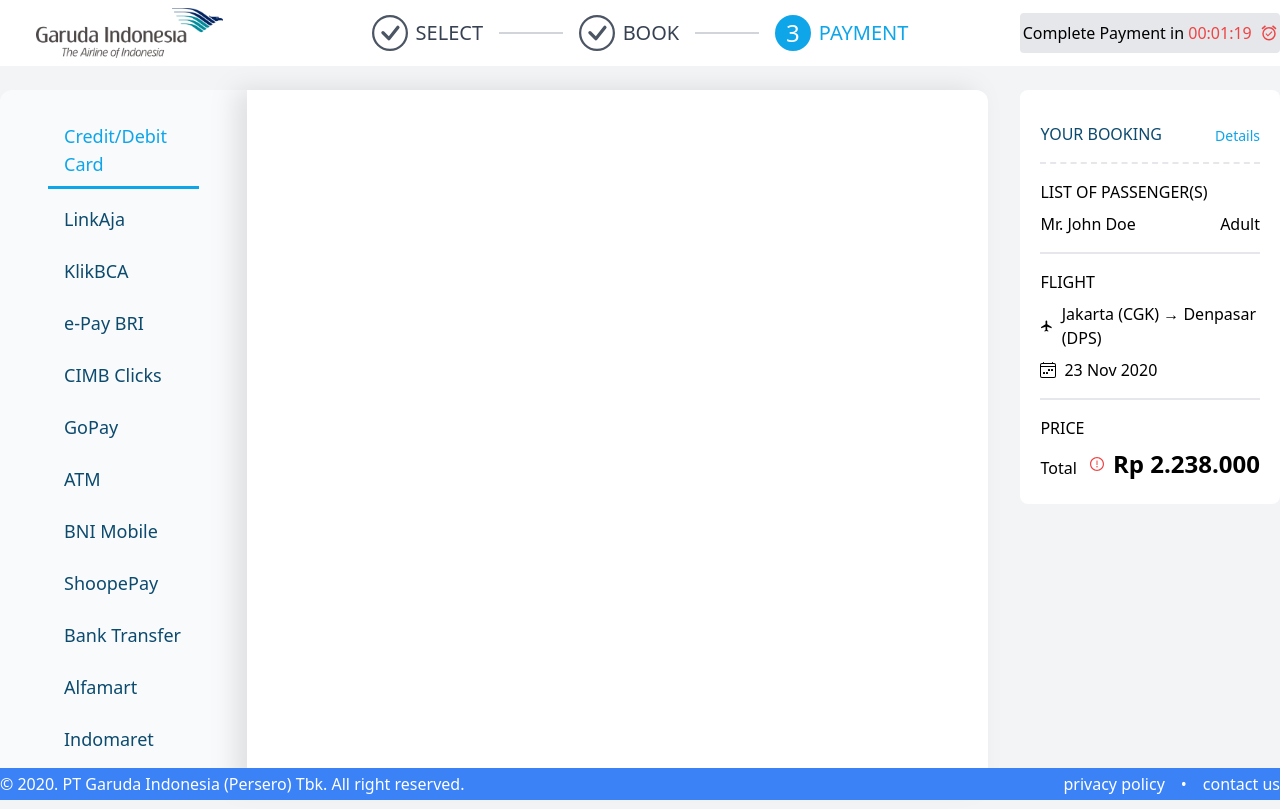
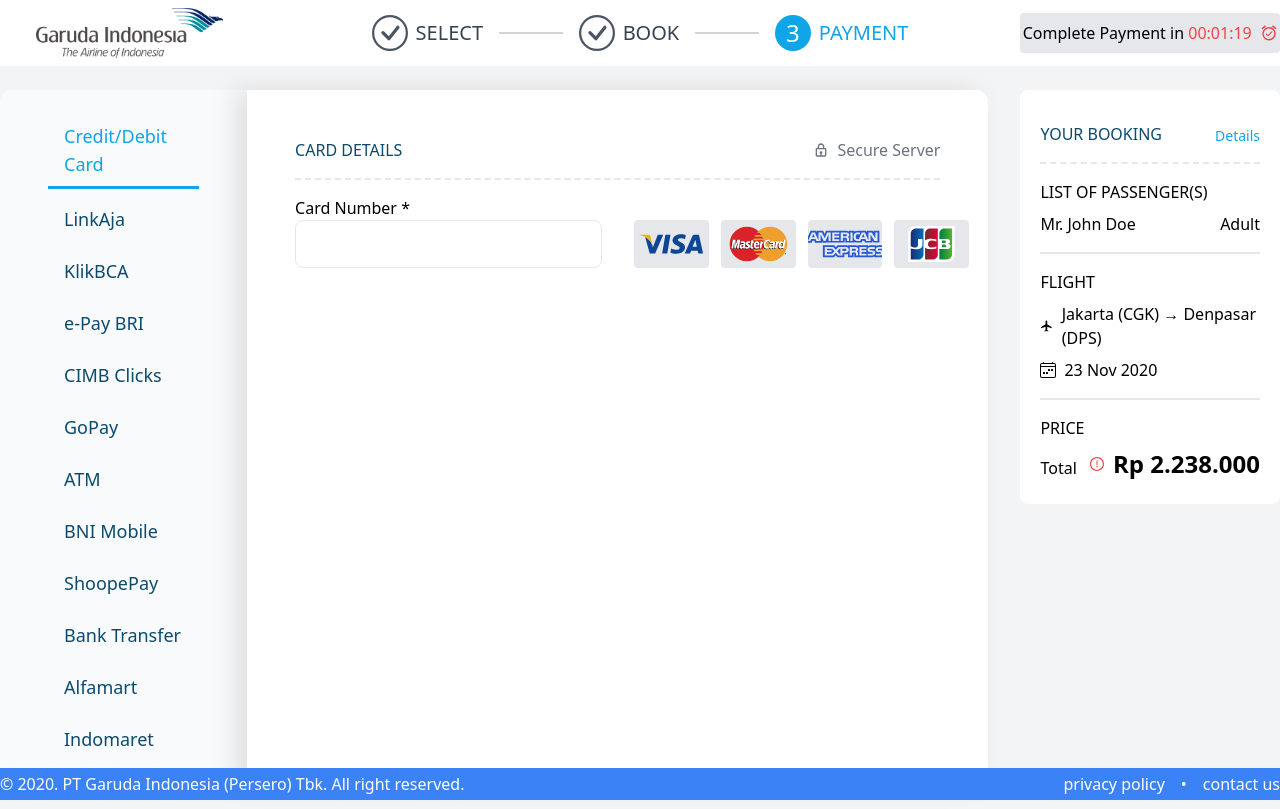
Before and after one commit to riolly/ati-test, a Next.js app: page / in a window 1280 px wide. Built offline with nearby package versions, Linux system fonts and the light colour scheme.

Commit message:
⚛️ feat: card number & payment methods input

```diff
--- a/app/page.tsx
+++ b/app/page.tsx
@@ -1,4 +1,12 @@
-import CheckoutCard from "./checkout";
+import { BiLock as Lock } from "react-icons/bi";
+
+import CheckoutCard, { Spacer } from "./checkout";
+
+import Visa from "public/images/visa.svg";
+import MasterCard from "public/images/mastercard.svg";
+import Amex from "public/images/amex.svg";
+import Jcb from "public/images/jcb.svg";
+import React from "react";
 
 export default function Home() {
 	const payments = [
@@ -28,7 +36,57 @@
 						))}
 					</div>
 
-					<div className="col-span-3 bg-white drop-shadow-[-12px_0px_12px_rgba(0,0,0,0.1)] rounded-r-xl"></div>
+					<div className="col-span-3">
+						<div className="flex flex-col gap-4 px-12 py-8 h-full bg-white drop-shadow-[-12px_0px_12px_rgba(0,0,0,0.1)] rounded-r-xl">
+							<div>
+								<div className="flex justify-between items-end py-4">
+									<p className="uppercase text-sky-900 font-medium">
+										Card details
+									</p>
+									<div className="flex gap-2 items-center text-gray-500 ">
+										<Lock />
+										<p>Secure Server</p>
+									</div>
+								</div>
+								<Spacer className="border-dashed" />
+							</div>
+
+							<div className="grid grid-cols-6 gap-x-8 gap-y-4 gutter child:w-full">
+								<div className="col-span-3 flex flex-col">
+									<label htmlFor="card-number">Card Number *</label>
+									<input
+										id="card-number"
+										type="number"
+										className="border rounded-lg h-12 px-4 outline-sky-200"
+									/>
+								</div>
+
+								<div className="col-span-3">
+									<label htmlFor="payment-methods" className="invisible">
+										Payment methods
+									</label>
+									<div id="payment-methods" className="flex gap-3">
+										<PaymentMethodButton>
+											<Visa />
+										</PaymentMethodButton>
+										<PaymentMethodButton>
+											<MasterCard />
+										</PaymentMethodButton>
+										<PaymentMethodButton>
+											<Amex />
+										</PaymentMethodButton>
+										<PaymentMethodButton>
+											<Jcb />
+										</PaymentMethodButton>
+									</div>
+								</div>
+
+								<div className="col-span-2"></div>
+								<div className="col-span-2"></div>
+								<div className="col-span-2"></div>
+							</div>
+						</div>
+					</div>
 				</div>
 			</div>
 
@@ -58,3 +116,11 @@
 		</button>
 	);
 }
+
+function PaymentMethodButton({ children }: { children: React.ReactNode }) {
+	return (
+		<button className="bg-gray-200 rounded child:h-12 focus:ring ring-offset-2 ring-sky-200">
+			{children}
+		</button>
+	);
+}
```
